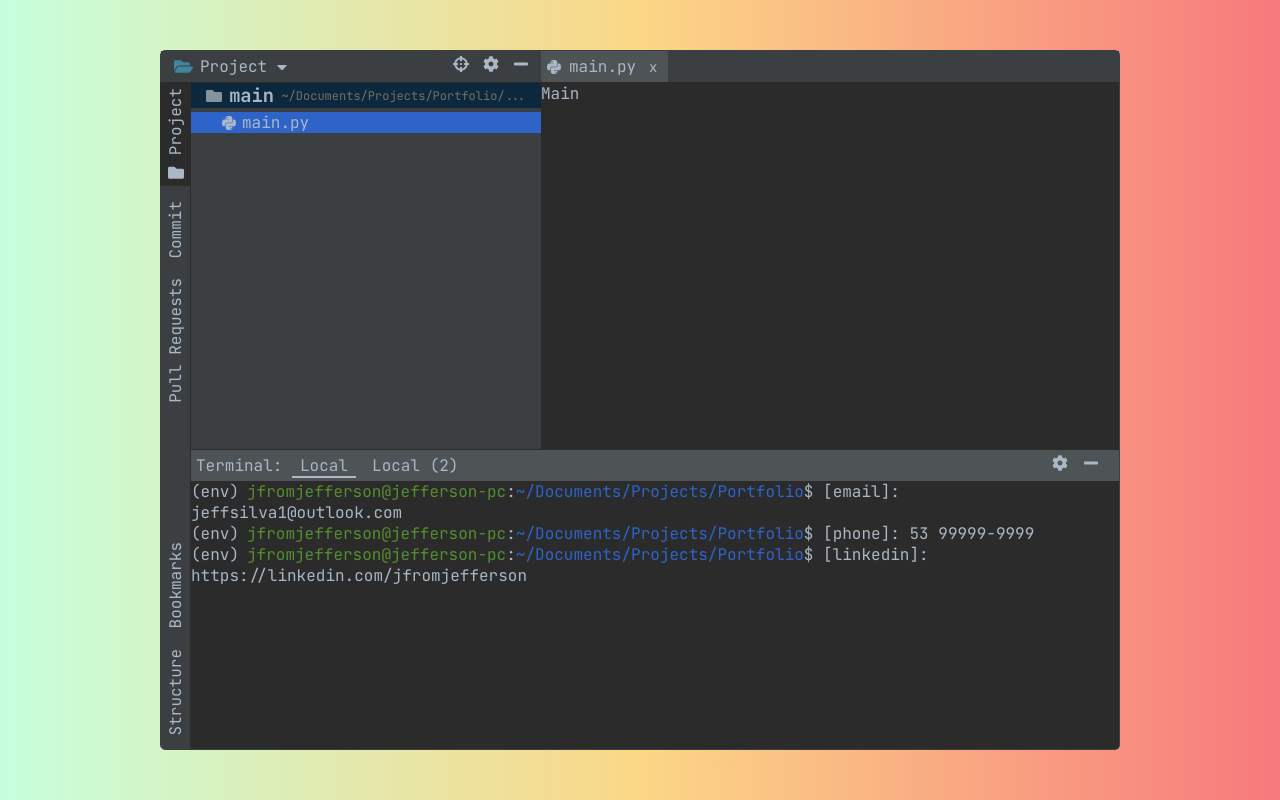
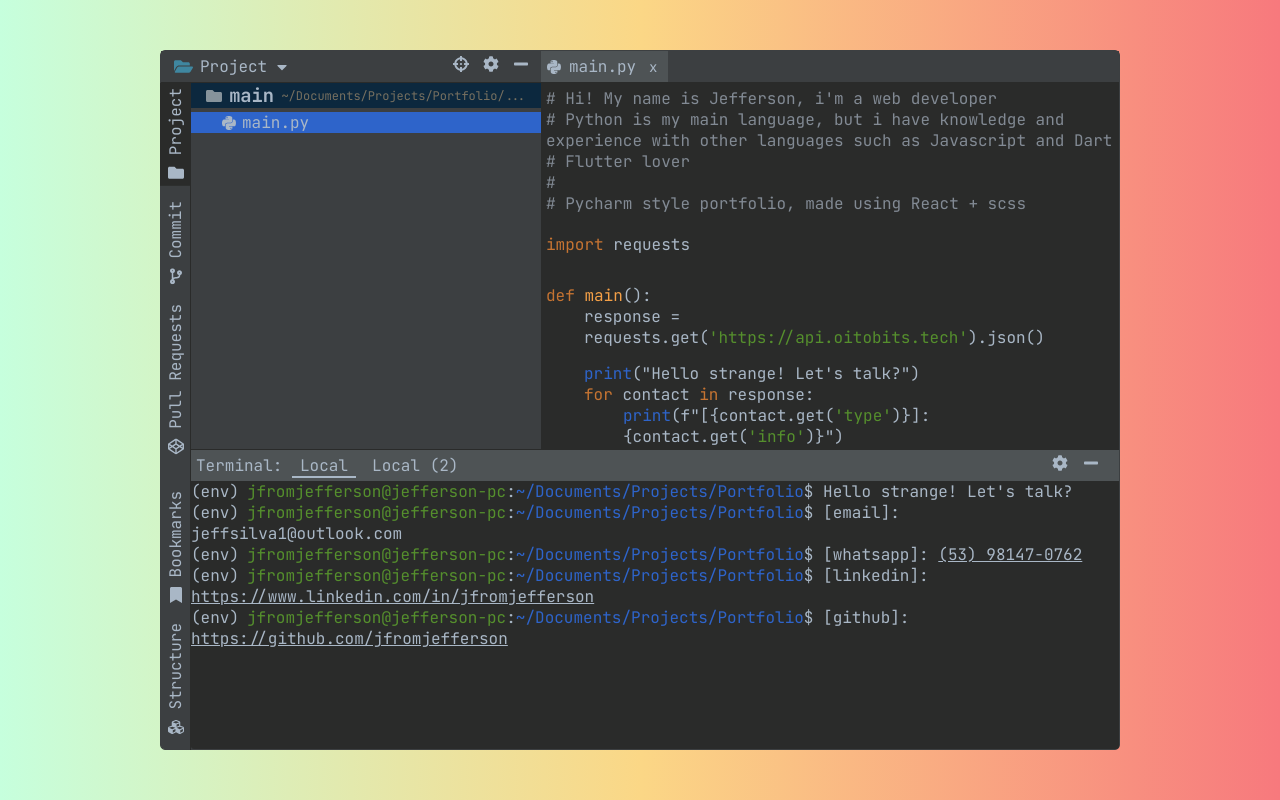
Before and after one commit to jfromjefferson/portfolio, a React (Vite) app: page / in a window 1280 px wide. Built offline with nearby package versions, Linux system fonts and the light colour scheme.

Commit message:
Create editor component

```diff
--- a/src/App.tsx
+++ b/src/App.tsx
@@ -1,6 +1,7 @@
 import { IdeOptions } from "./components/IdeOptions";
 import { Sidebar } from "./components/Sidebar";
 import { Terminal } from "./components/Terminal";
+import { Editor } from "./components/editor/main";
 
 export function App() {
   return (
@@ -8,9 +9,7 @@ export function App() {
         <div className="ide">
           <IdeOptions />
           <Sidebar />
-          <div className="editor">
-            <span>Main</span>
-          </div>
+          <Editor />
           <Terminal />
       </div>
     </main>
--- a/src/components/Sidebar/index.tsx
+++ b/src/components/Sidebar/index.tsx
@@ -1,4 +1,4 @@
-import { FaFolder, FaPython } from 'react-icons/fa';
+import { FaFolder, FaPython, FaCodeBranch, FaCodepen, FaBookmark, FaCubes } from 'react-icons/fa';
 
 import './styles.scss'
 
@@ -8,12 +8,12 @@ export function Sidebar() {
             <div className="sidebar-options">
                 <div className="top-options">
                     <span className='selected'><FaFolder /> Project</span>
-                    <span>Commit</span>
-                    <span>Pull Requests</span>
+                    <span><FaCodeBranch /> Commit</span>
+                    <span><FaCodepen /> Pull Requests</span>
                 </div>
                 <div className="bottom-options">
-                    <span>Bookmarks</span>
-                    <span>Structure</span>
+                    <span><FaBookmark /> Bookmarks</span>
+                    <span><FaCubes /> Structure</span>
                 </div>
             </div>
             <div className="main-folder">
--- a/src/components/Terminal/index.tsx
+++ b/src/components/Terminal/index.tsx
@@ -1,17 +1,32 @@
 import { FaCog, FaMinus } from 'react-icons/fa'
 import './styles.scss'
+import { ReactElement } from 'react'
 
 interface Contact {
-    info: string,
+    info?: string,
     type: string,
+    element?: ReactElement,
 }
 
 
 export function Terminal() {
     const contact_data: Contact[] = [
-        {info: 'jeffsilva1@outlook.com', type: 'email'},
-        {info: '53 99999-9999', type: 'phone'},
-        {info: 'https://linkedin.com/jfromjefferson', type: 'linkedin'},
+        {
+            info: 'jeffsilva1@outlook.com',
+            type: 'email'
+        },
+        {
+            element: <a href="https://web.whatsapp.com/send?phone=53981470762" target="_blank">(53) 98147-0762</a>,
+            type: 'whatsapp'
+        },
+        {
+            type: 'linkedin',
+            element: <a href='https://www.linkedin.com/in/jfromjefferson' target="_blank">https://www.linkedin.com/in/jfromjefferson</a>
+        },
+        {
+            type: 'github',
+            element: <a href='https://github.com/jfromjefferson' target="_blank">https://github.com/jfromjefferson</a>
+        },
     ]
 
     return (
@@ -28,9 +43,19 @@ export function Terminal() {
                 </div>
             </div>
             <div className="terminal-area">
+                <p>
+                    (env)
+                    <span className="green-text">
+                        jfromjefferson@jefferson-pc
+                    </span>
+                    <span className="gray-text">:</span>
+                    <span className="blue-text">~/Documents/Projects/Portfolio</span>
+                    <span>$ </span>
+                    <span>Hello strange! Let's talk?</span>
+                </p>
                 {
                    contact_data.map(item => (
-                        <p>
+                        <p key={item.type}>
                             (env)
                             <span className="green-text">
                                 jfromjefferson@jefferson-pc
@@ -38,7 +63,7 @@ export function Terminal() {
                             <span className="gray-text">:</span>
                             <span className="blue-text">~/Documents/Projects/Portfolio</span>
                             <span>$ </span>
-                            <span>[{item.type}]: {item.info}</span>
+                            <span>[{item.type}]: {item.info ?? item.element}</span>
                         </p>
                         )
                     )
--- a/src/components/Terminal/styles.scss
+++ b/src/components/Terminal/styles.scss
@@ -58,6 +58,14 @@
             .blue-text {
                 color: var(--blue-400);
             }
+
+            a {
+                color: var(--gray-100);
+
+                &:hover {
+                    filter: brightness(0.8);
+                }
+            }
         }
     }
 }
--- /dev/null
+++ b/src/components/editor/main.tsx
@@ -0,0 +1,39 @@
+import './style.scss'
+
+export function Editor() {
+    return (
+        <div className="editor">
+            <div className="comment-area">
+                <p># Hi! My name is Jefferson, i'm a web developer</p>
+                <p># Python is my main language, but i have knowledge and experience with other languages such as Javascript and Dart</p>
+                <p># Flutter lover</p>
+                <p>#</p>
+                <p># Pycharm style portfolio, made using React + scss</p>
+            </div>
+            <div className="import-area">
+                <span>import</span> requests
+            </div>
+            <div className="code-area">
+                <p className="function">
+                    <span className="def">def</span> <span className="main">main</span>():
+                </p>
+                <div className="function-body">
+                    <p>response = requests.get(<span className="green-text">'https://api.oitobits.tech'</span>).json()</p>
+                    <p className="first-print">
+                        <span className="blue-text">print</span>("Hello strange! Let's talk?")
+                    </p>
+                    <p className="loop">
+                        <span>for</span> contact <span>in</span> response:
+                    </p>
+                    <p className="print">
+                        <span className="blue-text">print</span>(f"[{'{'}contact.get(<span className="green-text">'type'</span>){'}'}]: {'{'}contact.get(<span className="green-text">'info'</span>){'}'}")
+                    </p>
+                </div>
+                <div className="function-call">
+                    <p><span className="bool">if</span> __name__ == <span className="green-text">'__main__'</span>:</p>
+                    <p className="main-function">main()</p>
+                </div>
+            </div>
+        </div>
+    )
+}
--- /dev/null
+++ b/src/components/editor/style.scss
@@ -0,0 +1,78 @@
+.editor {
+    position: absolute;
+    left: calc(var(--sidebar-width) + 161px);
+    top: 83px;
+    width: calc(100% - 702px);
+    height: calc(100% - 434px);
+    color: var(--gray-100);
+    background-color: var(--black-900);
+    padding: 5px;
+    overflow: auto;
+
+    .comment-area {
+        p {
+            color: #828a94;
+        }
+    }
+
+    .import-area {
+        margin-top: 20px;
+        span {
+            color: var(--boolean-color);
+        }
+    }
+
+    .code-area {
+        margin-top: 30px;
+        .function {
+            .def {
+                color: var(--boolean-color);
+            }
+
+            .main {
+                color: var(--function-color);
+            }
+        }
+
+        .function-body {
+            margin-left: 38px;
+
+            .green-text {
+                color: var(--green-500);
+            }
+
+            .blue-text {
+                color: var(--blue-400);
+            }
+
+            .first-print {
+                margin-top: 15px;
+            }
+
+            .loop {
+                span {
+                    color: var(--boolean-color);
+                }
+            }
+
+            .print {
+                margin-left: 39px;
+            }
+        }
+
+        .function-call {
+            margin-top: 50px;
+            .bool {
+                color: var(--boolean-color);
+            }
+
+            .green-text {
+                color: var(--green-500);
+            }
+
+            .main-function {
+                margin-left: 30px;
+            }
+        }
+    }
+}
--- a/src/global.scss
+++ b/src/global.scss
@@ -44,17 +44,7 @@ html, body, #root {
     border-radius: 5px;
 }
 
-.editor {
-    position: absolute;
-    left: calc(var(--sidebar-width) + 161px);
-    top: 83px;
-    width: calc(100% - 702px);
-    height: calc(100% - 434px);
-    color: var(--gray-100);
-    background-color: var(--black-900);
-}
-
-@media (max-width: 850px) {
+@media (max-width: 768px) {
     .ide {
         border-radius: 0;
     }
```
